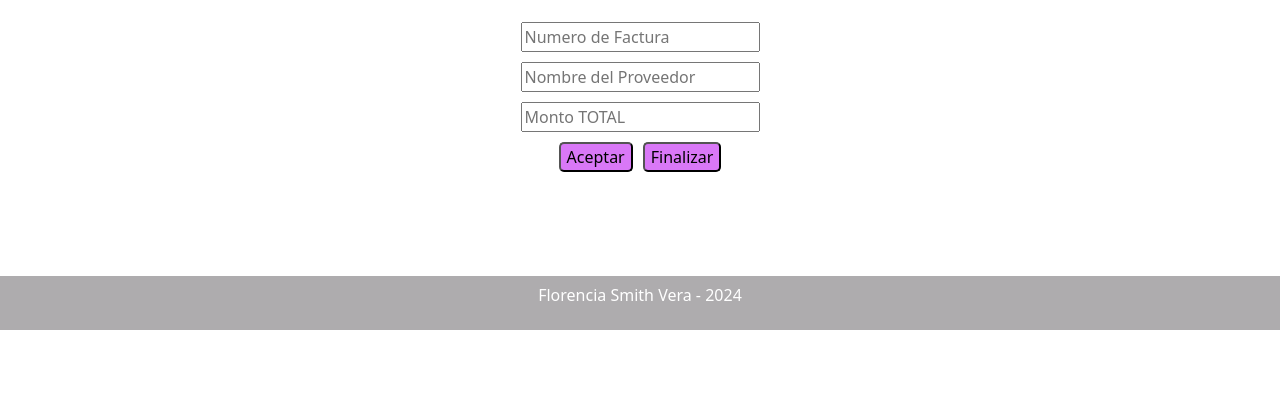
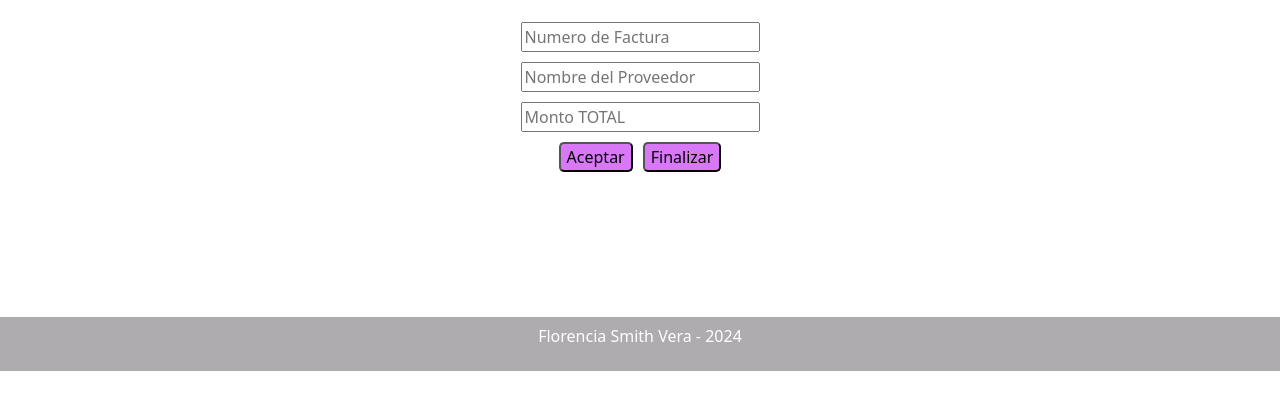
Before and after one commit to FlorenciaSmithVera/JS-final, a plain HTML site: page pages/carga-pago.html in a window 1280 px wide. Shown: the part 216-626 px from the top of the page. Drawn offline with nearby package versions, Linux system fonts and the light colour scheme; some packages are replaced by stand-ins of ours; a script that the page names is missing.

Commit message:
estilos vol2

```diff
--- a/css/style.css
+++ b/css/style.css
@@ -16,6 +16,7 @@
     align-items: center;
     flex-direction: column;
     padding: 10px;
+    margin-bottom: 41px;
 }
 
 .numerofac {
```
